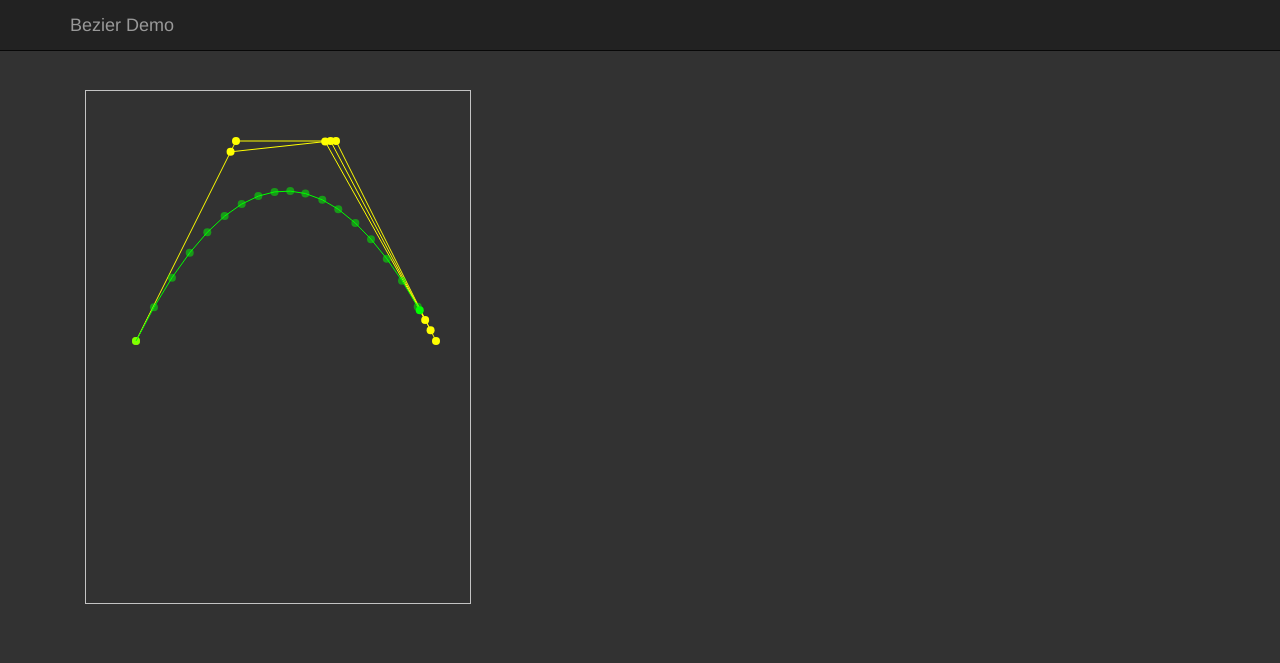
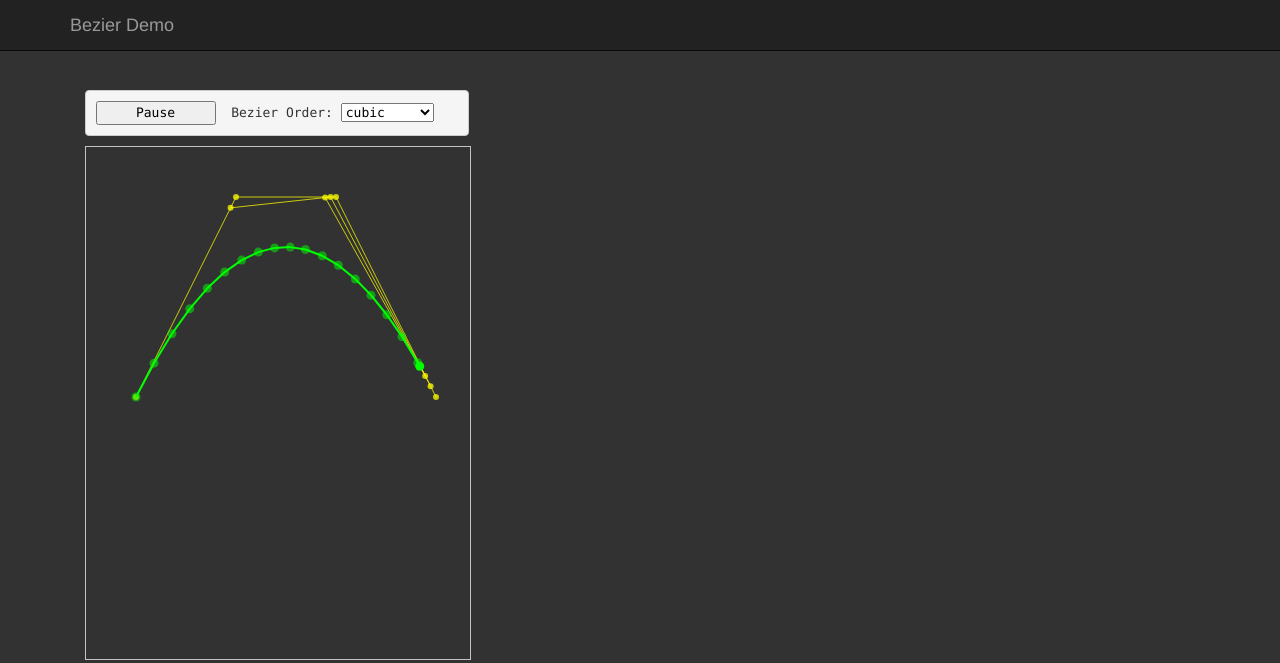
Before and after one commit to JeffLutzenberger/jsBezier, a plain HTML site: page index.html in a window 1280 px wide. Drawn offline with Linux system fonts and the light colour scheme.

Commit message:
added a very simple ui

```diff
--- /dev/null
+++ b/bezierdemo.js
@@ -0,0 +1,124 @@
+'use strict';
+
+var BezierDemo = function (canvas) {
+    this.canvas = canvas;
+    this.camera = new Camera(canvas);
+    this.drawDt = 0;
+    this.framerate = 30;
+    this.currentDrawTime = 0;
+    this.lastDrawTime = 0;
+    this.paused = false;
+    this.camera.setExtents(768, 1024);
+    this.camera.setCenter(768 * 0.5, 1024 * 0.5);
+    this.theta = 0;
+    this.curvePoints = [];
+    this.curveSegments = [];
+    this.deltaS = 0.05;
+    this.lastS = 0;
+    this.controlPoints = {
+        'quadratic' : [new Vector(100, 500),
+                       new Vector(400, 100),
+                       new Vector(700, 500)],
+        'cubic' : [new Vector(100, 500),
+                   new Vector(300, 100),
+                   new Vector(500, 100),
+                   new Vector(700, 500)],
+        'quartic' : [new Vector(100, 500),
+                     new Vector(300, 100),
+                     new Vector(400, 800),
+                     new Vector(600, 200),
+                     new Vector(700, 400)],
+        'quintic' : [new Vector(100, 500),
+                     new Vector(300, 100),
+                     new Vector(400, 800),
+                     new Vector(600, 200),
+                     new Vector(700, 400),
+                     new Vector(500, 600)]
+    };
+    this.bezierOrder = 'cubic';
+};
+
+BezierDemo.prototype = {
+
+    update: function (dt) {
+        this.draw(dt);
+    },
+
+    reset: function () {
+        this.theta = 0;
+        this.curvePoints.length = 0;
+        this.curveSegments.length = 0;
+        this.lastS = - this.deltaS;
+    },
+
+    draw: function (dt) {
+        if (this.paused) {
+            return;
+        }
+
+        this.drawDt += dt;
+
+        if (this.drawDt > this.framerate) {
+            this.currentDrawTime = new Date().getTime();
+
+            this.lastDrawTime = this.currentDrawTime;
+
+            this.camera.reset('rgba(0,0,0,1.0)');
+
+            this.camera.show();
+
+            this.theta += dt / 1000;
+            if (this.theta > Math.PI) {
+                this.reset();
+            }
+
+            var s = Math.abs(Math.sin(this.theta));
+
+            this.bezier(this.controlPoints[this.bezierOrder], s);
+
+            this.drawDt = 0;
+        }
+    },
+
+    /* Our bezier function. It starts by drawing the control points for the Bezier curve.
+     * It then iteratively calculates and draws our interpolation points.
+     */
+    bezier: function (controlPts, s) {
+        var pts = controlPts.slice(0),
+            r = 6,
+            w = 2,
+            color = [255, 255, 0],
+            alpha = 0.75,
+            lines = [],
+            i;
+
+        while (pts.length > 1) {
+            lines.length = 0;
+            for (i = 0; i < pts.length; i += 1) {
+                this.canvas.circle(pts[i].x, pts[i].y, r, color, alpha);
+                if (i > 0) {
+                    lines.push(new Line(pts[i - 1], pts[i]));
+                }
+            }
+            pts.length = 0;
+            for (i = 0; i < lines.length; i += 1) {
+                this.canvas.line(lines[i].p1, lines[i].p2, w, color, alpha);
+                pts.push(lines[i].interpolate(s));
+            }
+        }
+
+        color = [0, 255, 0];
+        //make sure we don't draw too many points or Bezier segments
+        if (s - this.lastS >= this.deltaS) {
+            this.lastS = s;
+            this.curvePoints.push(new Vector(pts[0].x, pts[0].y));
+        }
+        this.canvas.circle(pts[0].x, pts[0].y, 1.5 * r, color, 1.0);
+        for (i = 0; i < this.curvePoints.length; i += 1) {
+            this.canvas.circle(this.curvePoints[i].x, this.curvePoints[i].y, 1.5 * r, color, 0.5);
+            if (i > 0) {
+                this.canvas.line(this.curvePoints[i - 1], this.curvePoints[i], 2 * w, color, 1.0);
+            }
+        }
+    }
+};
--- a/index.html
+++ b/index.html
@@ -24,7 +24,7 @@
     <script type="text/javascript" charset="utf-8" src="line.js"></script>
     <script type="text/javascript" charset="utf-8" src="canvas.js"></script>
     <script type="text/javascript" charset="utf-8" src="camera.js"></script>
-    <script type="text/javascript" charset="utf-8" src="simulationpage.js"></script>
+    <script type="text/javascript" charset="utf-8" src="bezierdemo.js"></script>
     <script type="text/javascript" charset="utf-8" src="simcontroller.js"></script>
     <script type="text/javascript" charset="utf-8" src="main.js"></script>
 </head>
@@ -49,6 +49,9 @@
         <div class="starter-template">
             <div class="row">
                 <div class="col-md-5">
+                    <div style="width:384px;overflow:auto">
+                        <pre id="editor"></pre>
+                    </div>
                     <canvas id="canvas" width="384" height="512" style="border:1px solid #c3c3c3;">
                         Your browser does not support the HTML5 canvas tag.
                     </canvas>
--- a/simcontroller.js
+++ b/simcontroller.js
@@ -7,8 +7,9 @@ var SimulationController = function (canvas) {
     this.dt = 0;
     this.currentTime = 0;
     this.lastTime = 0;
-    this.simulationPage = new SimulationPage(this.canvas);
+    this.bezierDemo = new BezierDemo(this.canvas);
     this.interval = setInterval(this.update.bind(this), this.clockrate);
+    this.showUI();
 };
 
 SimulationController.prototype = {
@@ -17,6 +18,40 @@ SimulationController.prototype = {
         this.currentTime = new Date().getTime();
         this.dt = this.currentTime - this.lastTime;
         this.lastTime = this.currentTime;
-        this.simulationPage.update(this.dt);
+        this.bezierDemo.update(this.dt);
+    },
+
+    showUI: function () {
+        var val;
+
+        $("#editor").append('<input id="pause-button" type="button" value="Pause">').button();
+        $("#pause-button").click($.proxy(function () {
+            this.togglePause();
+            //this.addBucket();
+        }, this));
+
+        $("#pause-button").css({ width: '120px'});
+
+        $("#editor").append('&nbsp;&nbsp;Bezier Order: <select id="bezier-order"></select><br>');
+        $("#bezier-order").append('<option value=quadratic>quadratic</option>');
+        $("#bezier-order").append('<option value=cubic>cubic</option>');
+        $("#bezier-order").append('<option value=quartic>quartic</option>');
+        $("#bezier-order").append('<option value=quintic>quintic</option>');
+        $("#bezier-order").val(this.bezierDemo.bezierOrder);
+        $("#bezier-order").change($.proxy(function () {
+            val = $("#bezier-order option:selected").text();
+            this.bezierDemo.bezierOrder = val;
+            this.bezierDemo.reset();
+        }, this));
+    },
+
+    togglePause: function () {
+        if(this.bezierDemo.paused) {
+            $("#pause-button").prop('value', 'Pause');
+            this.bezierDemo.paused = false;
+        } else {
+            $("#pause-button").prop('value', 'Play');
+            this.bezierDemo.paused = true;
+        }
     }
 };
--- a/simulationpage.js
+++ /dev/null
@@ -1,93 +0,0 @@
-'use strict';
-/**
- * The gameboard controller is responsible for setting up a level and managing gameplay for
- * a level
- * */
-var SimulationPage = function (canvas) {
-    this.canvas = canvas;
-    this.camera = new Camera(canvas);
-    this.drawDt = 0;
-    this.framerate = 30;
-    this.currentDrawTime = 0;
-    this.lastDrawTime = 0;
-    this.camera.setExtents(768, 1024);
-    this.camera.setCenter(768 * 0.5, 1024 * 0.5);
-    this.theta = 0;
-    this.curvePoints = [];
-    this.curveSegments = [];
-    this.deltaS = 0.05;
-    this.lastS = 0;
-};
-
-SimulationPage.prototype = {
-
-    update: function (dt) {
-        this.draw(dt);
-    },
-
-    draw: function (dt) {
-        this.drawDt += dt;
-
-        if (this.drawDt > this.framerate) {
-            this.currentDrawTime = new Date().getTime();
-
-            this.lastDrawTime = this.currentDrawTime;
-
-            this.camera.reset('rgba(0,0,0,1.0)');
-
-            this.camera.show();
-
-            var pts = [new Vector(100, 500),
-                       new Vector(300, 100),
-                       new Vector(500, 100),
-                       new Vector(700, 500)],
-                r = 8,
-                w = 2,
-                color = [255, 255, 0],
-                i,
-                lines = [],
-                s;
-
-            this.theta += dt / 1000;
-            if (this.theta > Math.PI) {
-                this.theta = 0;
-                this.curvePoints.length = 0;
-                this.lastS = -this.deltaS;
-            }
-
-            s = Math.abs(Math.sin(this.theta));
-
-            //recursively draw our control point, interpolation points and lines
-            while (pts.length > 1) {
-                lines.length = 0;
-                for (i = 0; i < pts.length; i += 1) {
-                    this.canvas.circle(pts[i].x, pts[i].y, r, color, 1.0);
-                    if (i > 0) {
-                        lines.push(new Line(pts[i - 1], pts[i]));
-                    }
-                }
-                pts.length = 0;
-                for (i = 0; i < lines.length; i += 1) {
-                    this.canvas.line(lines[i].p1, lines[i].p2, w, color, 1.0);
-                    pts.push(lines[i].interpolate(s));
-                }
-            }
-
-            color = [0, 255, 0];
-            //make sure we don't draw too many points
-            if (s - this.lastS >= this.deltaS) {
-                this.lastS = s;
-                this.curvePoints.push(new Vector(pts[0].x, pts[0].y));
-            }
-            this.canvas.circle(pts[0].x, pts[0].y, r, color, 1.0);
-            for (i = 0; i < this.curvePoints.length; i += 1) {
-                this.canvas.circle(this.curvePoints[i].x, this.curvePoints[i].y, r, color, 0.5);
-                if (i > 0) {
-                    this.canvas.line(this.curvePoints[i - 1], this.curvePoints[i], w, color, 1.0);
-                }
-            }
-
-            this.drawDt = 0;
-        }
-    }
-};
```
